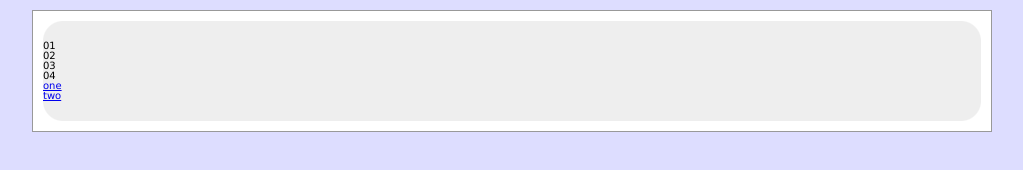
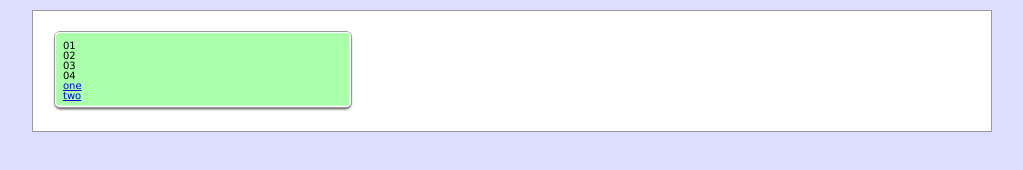
Before and after one commit to coreyti/screen-doors, a plain HTML site: page index.html in a window 1280 px wide. Shown: the whole page, without its empty margins (128-1151 px from the left). Drawn offline with Linux system fonts and the light colour scheme.

Commit message:
cleaned up a bit.  grouped variable declarations together in screen-doors.css.  now using border images.

```diff
--- a/public/stylesheets/base.css
+++ b/public/stylesheets/base.css
@@ -68,5 +68,11 @@
   }
 
   div.container {
-    margin:     10px;
+    background-color: #AFA;
+    margin:     20px;
+    width:      300px;
   }
+
+  div.container > div.content > * {
+    margin:     0 10px;
+  }
--- a/public/stylesheets/screen-doors.css
+++ b/public/stylesheets/screen-doors.css
@@ -1,16 +1,56 @@
 
-/* Container                                                                 */
+/* Container (variables)                                                     */
 /* ========================================================================= */
 
-  @media screen and (-webkit-min-device-pixel-ratio:0) {
-    .container {
-      padding: 20px 0;
-    }
+  .container {
+    background-image: url(../images/mask_outer/border_e.png);
   }
 
+  .container:before {
+    background-image: url(../images/mask_outer/corner_ne.png);
+    content:          url(../images/mask_outer/corner_nw.png);
+  }
+
+  .container:after {
+    background-image: url(../images/mask_outer/corner_se.png);
+    content:          url(../images/mask_outer/corner_sw.png);
+  }
+
+  .container > div.content {
+    background-image: url(../images/mask_outer/border_w.png);
+  }
+
+  .container:before,
+  .container:after {
+    height:     10px;
+  }
+
+  /* beware this hack-nest, done for rendering correction...                 */
+  /*  1a. additional padding to match image heights, needed by IE and Safari */
+  /*  1b. use of negative margin so Firefox doesn't display too much space   */
+  /*  2. use of first-of-type pseudo-class to drop margin from Safari        */
+  /*  3. use of quoted class name to do the same in Internet Explorer        */
+  .container > div.content {
+    padding:    10px 0;
+    margin:     -10px 0;
+  }
+
+  body:first-of-type .container > div.content {
+    margin: 0;
+  }
+
+  .container > div.content {
+    "margin":   0;
+  }
+
+
+/* Container (foundation)                                                    */
+/* ========================================================================= */
+
   .container {
-    background: #EEE;
-    position:   relative;
+    position:             relative;
+    background-repeat:    repeat-y;
+    background-position:  top right;
   }
 
   .container:before {
@@ -18,11 +58,10 @@
     top:        0;
     left:       0;
     z-index:    0;
-    background: url(../images/corner_ne.png) no-repeat top right;
-    content:    url(../images/corner_nw.png);
     display:    block;
     width:      100%;
-    height:     20px;
+    background-repeat:    no-repeat;
+    background-position:  top right;
   }
 
   .container:after {
@@ -30,14 +69,20 @@
     bottom:     0;
     left:       0;
     z-index:    0;
-    background: url(../images/corner_se.png) no-repeat top right;
-    content:    url(../images/corner_sw.png);
     display:    block;
     width:      100%;
-    height:     20px;
+    background-repeat:    no-repeat;
+    background-position:  top right;
   }
 
-  /* clear fix ------------------------------------------------------------- */
+  .container > div.content {
+    background-repeat:    repeat-y;
+    background-position:  top left;
+  }
+
+
+/* Clear Fix                                                                 */
+/* ========================================================================= */
 
   .container > div.content:after {
     content:      '.';
```
Also changed, not shown: public/images/mask_outer/border_e.png (added), public/images/mask_outer/border_w.png (added), public/images/mask_outer/corner_ne.png (added), public/images/mask_outer/corner_nw.png (added), public/images/mask_outer/corner_se.png (added), public/images/mask_outer/corner_sw.png (added).
